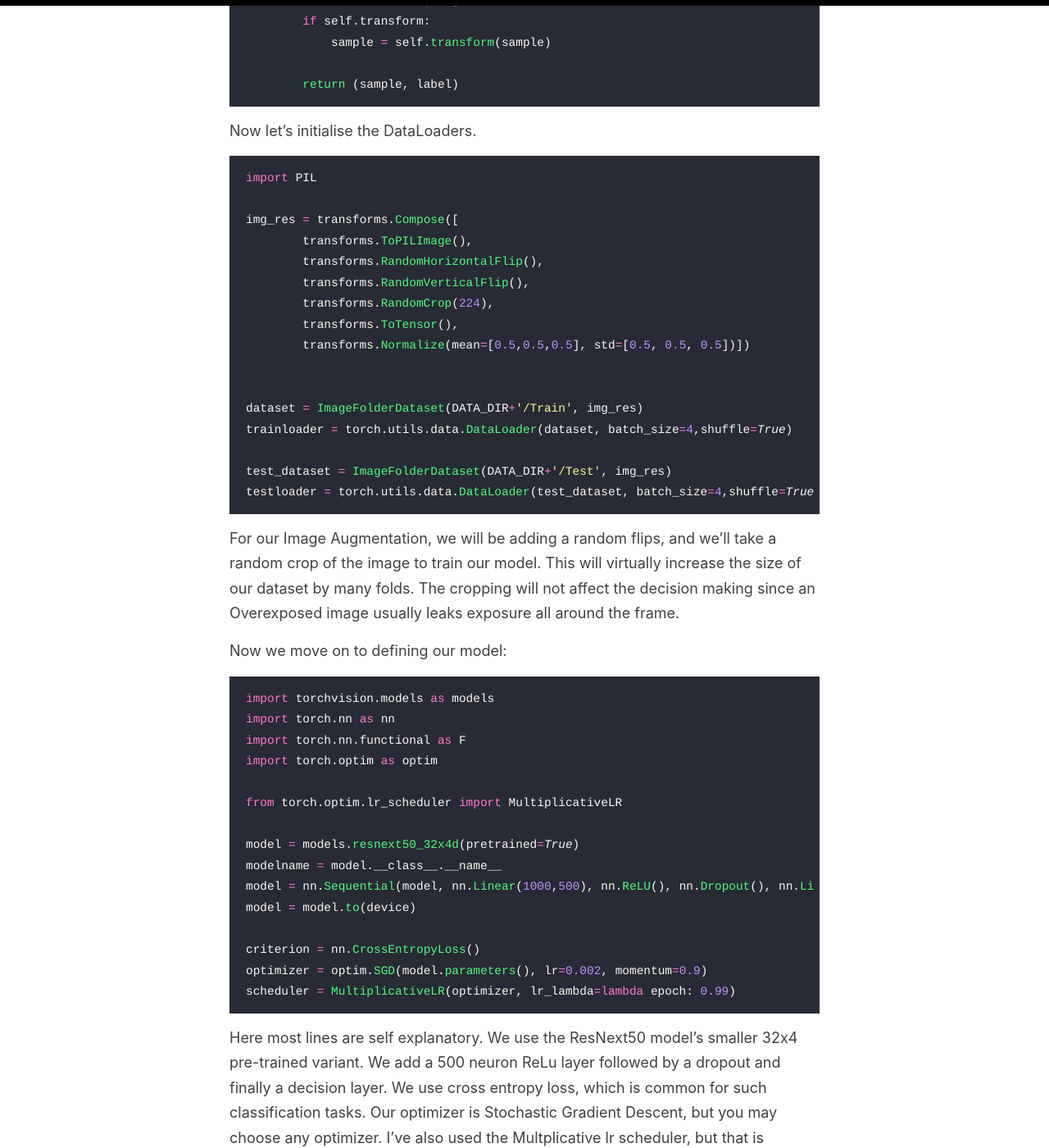
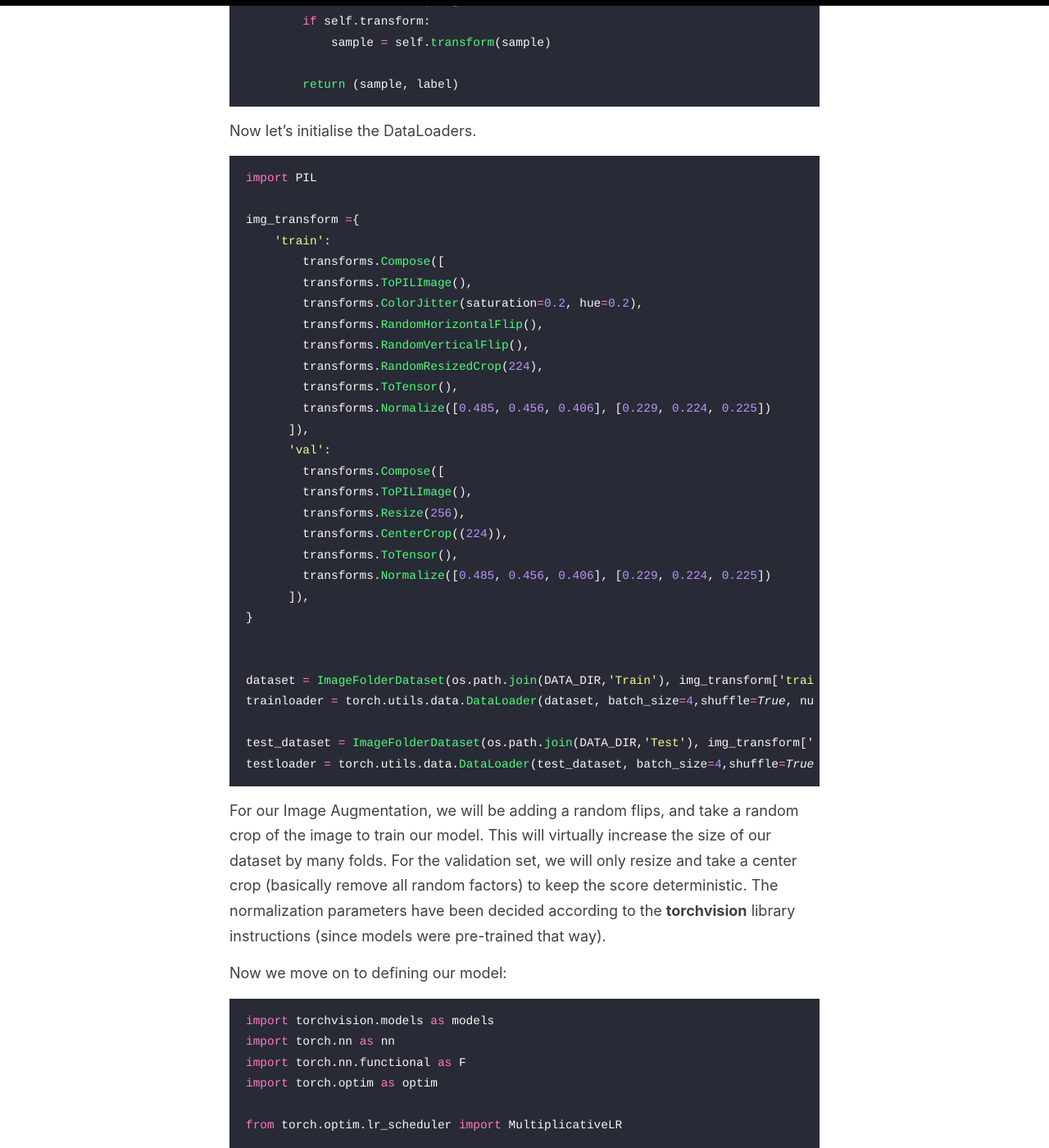
Before and after one commit to CodeSeeker99/codeseeker99.github.io, a Jekyll site: the page built from _posts/2021-01-29-pytorch1.md, in a window 1280 px wide and 1400 px high, scrolled down 3930 px. Shown: the whole window at 82% size. Built offline with Jekyll 4.4.1, drawn with Linux system fonts in a browser that asks for light colours; some of the changed text lies outside the part shown.

Commit message:
Update 2021-01-29-pytorch1.md

````diff
--- a/_posts/2021-01-29-pytorch1.md
+++ b/_posts/2021-01-29-pytorch1.md
@@ -110,23 +110,36 @@ Now let's initialise the DataLoaders.
 ```python
 import PIL
 
-img_res = transforms.Compose([
+img_transform ={
+    'train':
+        transforms.Compose([
         transforms.ToPILImage(),
+        transforms.ColorJitter(saturation=0.2, hue=0.2),
         transforms.RandomHorizontalFlip(),
         transforms.RandomVerticalFlip(),
-        transforms.RandomCrop(224),
+        transforms.RandomResizedCrop(224),
         transforms.ToTensor(),
-        transforms.Normalize(mean=[0.5,0.5,0.5], std=[0.5, 0.5, 0.5])])
+        transforms.Normalize([0.485, 0.456, 0.406], [0.229, 0.224, 0.225])
+      ]),
+      'val':
+        transforms.Compose([
+        transforms.ToPILImage(),
+        transforms.Resize(256),
+        transforms.CenterCrop((224)),
+        transforms.ToTensor(),
+        transforms.Normalize([0.485, 0.456, 0.406], [0.229, 0.224, 0.225])
+      ]),
+}
 
 
-dataset = ImageFolderDataset(DATA_DIR+'/Train', img_res)
-trainloader = torch.utils.data.DataLoader(dataset, batch_size=4,shuffle=True)
+dataset = ImageFolderDataset(os.path.join(DATA_DIR,'Train'), img_transform['train'])
+trainloader = torch.utils.data.DataLoader(dataset, batch_size=4,shuffle=True, num_workers=4)
 
-test_dataset = ImageFolderDataset(DATA_DIR+'/Test', img_res)
-testloader = torch.utils.data.DataLoader(test_dataset, batch_size=4,shuffle=True)
+test_dataset = ImageFolderDataset(os.path.join(DATA_DIR,'Test'), img_transform['val'])
+testloader = torch.utils.data.DataLoader(test_dataset, batch_size=4,shuffle=True, num_workers=4)
 ```
 
-For our Image Augmentation, we will be adding a random flips, and we'll take a random crop of the image to train our model. This will virtually increase the size of our dataset by many folds. The cropping will not affect the decision making since an Overexposed image usually leaks exposure all around the frame.
+For our Image Augmentation, we will be adding a random flips, and take a random crop of the image to train our model. This will virtually increase the size of our dataset by many folds. For the validation set, we will only resize and take a center crop (basically remove all random factors) to keep the score deterministic. The normalization parameters have been decided according to the **torchvision** library instructions (since models were pre-trained that way).
 
 Now we move on to defining our model:
 
@@ -140,7 +153,7 @@ from torch.optim.lr_scheduler import MultiplicativeLR
 
 model = models.resnext50_32x4d(pretrained=True)
 modelname = model.__class__.__name__
-model = nn.Sequential(model, nn.Linear(1000,500), nn.ReLU(), nn.Dropout(), nn.Linear(500,3))
+model = nn.Sequential(model, nn.ReLU(), nn.Dropout(), nn.Linear(1000,3))
 model = model.to(device)
 
 criterion = nn.CrossEntropyLoss()
@@ -270,7 +283,7 @@ class ImageFolderDataset(Dataset):
         return (sample, label)
 ```
 
-This loader utilizes the given .csv file to read the images and doesn't have to use glob for searching it itself. The rest of the code is very similar. So now we have both the models ready for Testing.
+This loader utilizes the given .csv file to read the images and doesn't have to use glob for searching it itself. The rest of the code is the same in terms of model, transforms etc, with the only change that the decision layer now has only neurons. So now we have both the models ready for Testing.
 
 ## Evaluation
 
@@ -282,12 +295,10 @@ from torchvision import transforms
 
 img_res = transforms.Compose([
         transforms.ToPILImage(),
-        transforms.ColorJitter(saturation=0.2, hue=0.2),
-        transforms.RandomHorizontalFlip(),
-        transforms.RandomVerticalFlip(),
-        transforms.RandomCrop(224),
+        transforms.Resize(256),
+        transforms.CenterCrop((224)),
         transforms.ToTensor(),
-        transforms.Normalize(mean=[0.5,0.5,0.5], std=[0.5, 0.5, 0.5])])
+        transforms.Normalize([0.485, 0.456, 0.406], [0.229, 0.224, 0.225])
 
 def add_to_labels(labels, outputs):
     _, out = torch.max(outputs.data, 1)
````
Also changed, not shown: other parts of _posts/2021-01-29-pytorch1.md (+2 -2 lines).
